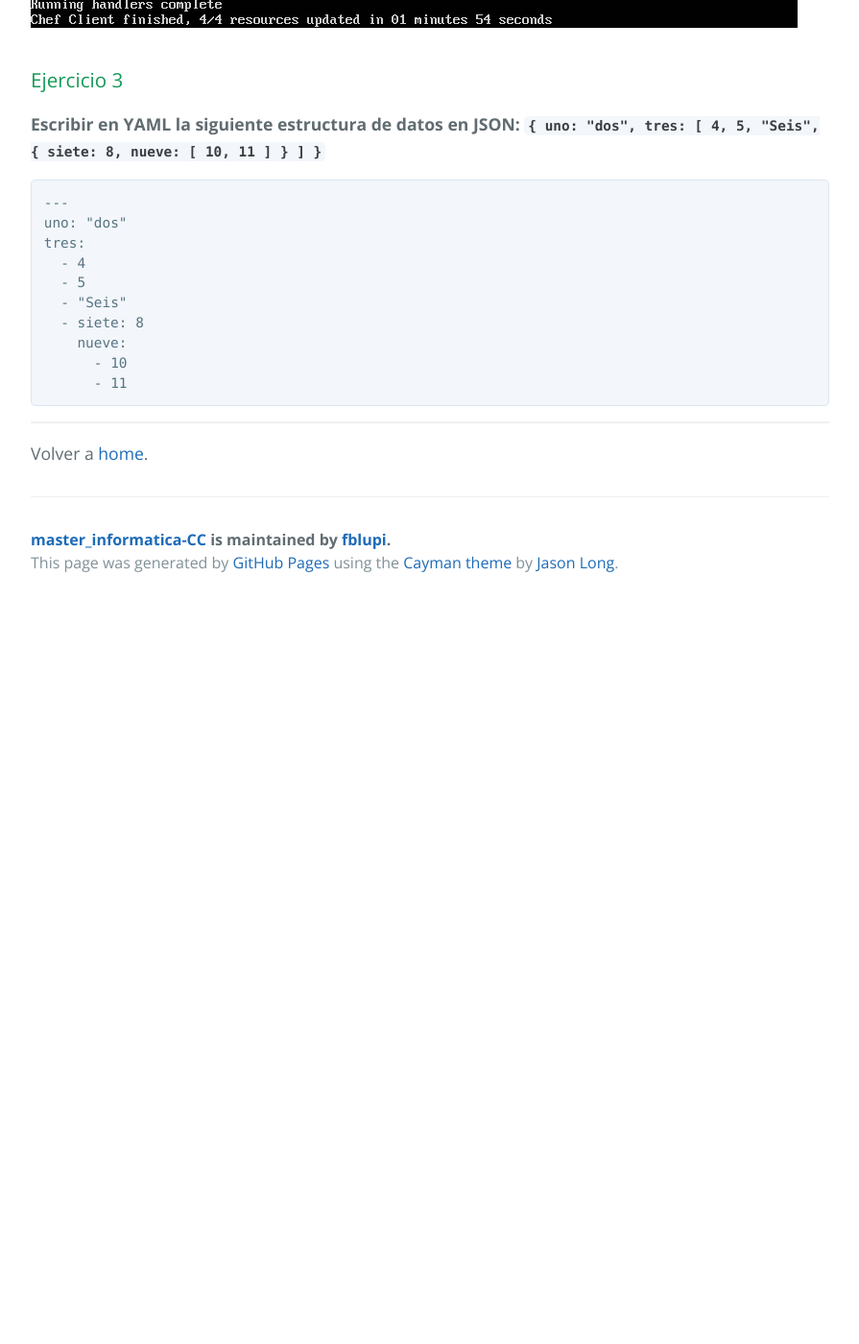
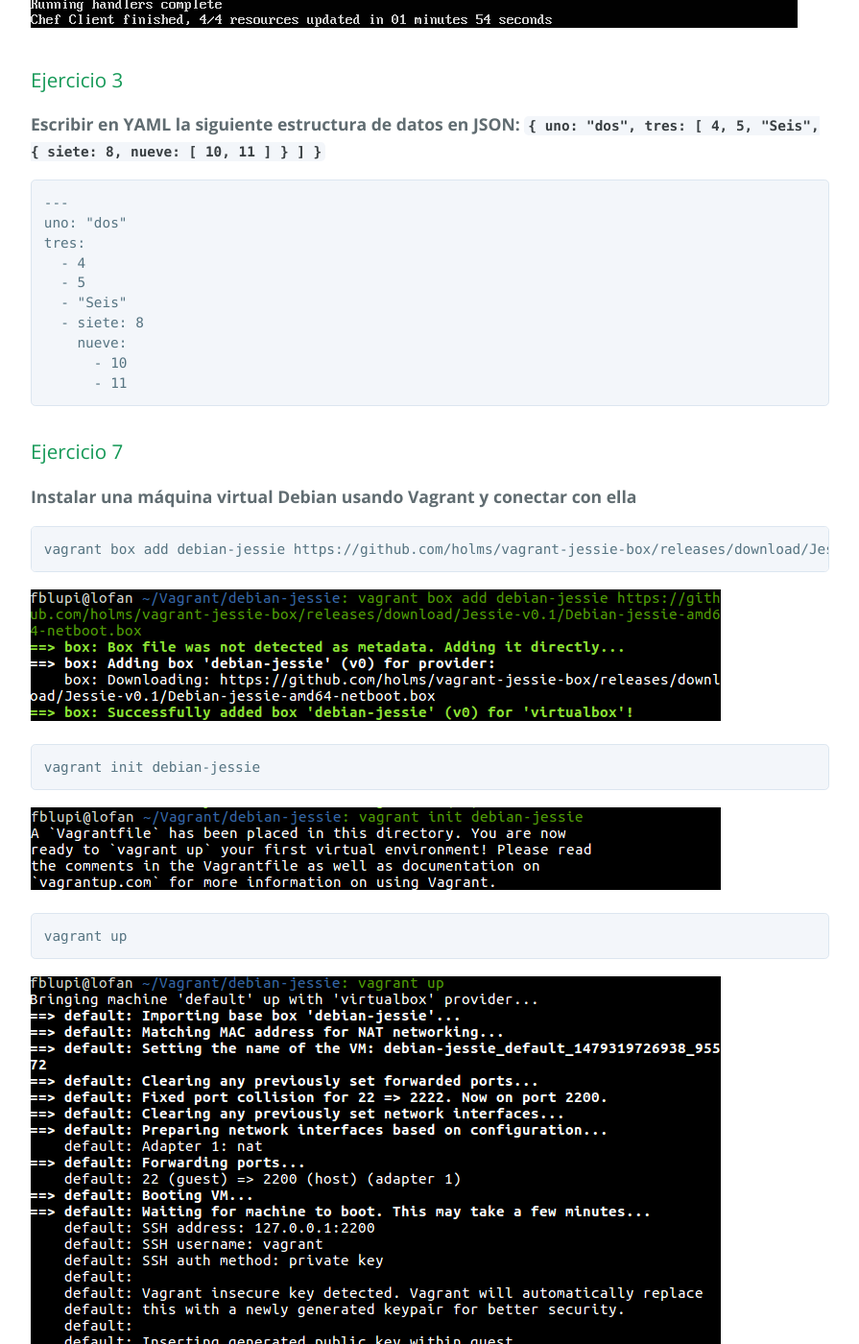
Before and after one commit to fblupi/master_informatica-CCFI, a Jekyll site: the page built from ejercicios-2.md, in a window 1280 px wide and 1400 px high, scrolled down 2259 px. Shown: the whole window at 96% size, without its empty margins (192-1087 px from the left). Built offline with Jekyll 4.4.1, drawn with Linux system fonts in a browser that asks for light colours; before the commit the page ends 2889 px from its top, so only the background shows below that.

Commit message:
Ejercicio 7 #21

````diff
--- a/ejercicios-2.md
+++ b/ejercicios-2.md
@@ -84,6 +84,35 @@ tres:
       - 11
 ```
 
+### Ejercicio 7
+
+**Instalar una máquina virtual Debian usando Vagrant y conectar con ella**
+
+```
+vagrant box add debian-jessie https://github.com/holms/vagrant-jessie-box/releases/download/Jessie-v0.1/Debian-jessie-amd64-netboot.box
+```
+
+![Vagrant Add](images/vagrant-add.png "vagrant-add")
+
+```
+vagrant init debian-jessie
+```
+
+![Vagrant Init](images/vagrant-init.png "vagrant-init")
+
+```
+vagrant up
+```
+
+![Vagrant Up](images/vagrant-up.png "vagrant-up")
+
+
+```
+vagrant ssh
+```
+
+![Vagrant SSH](images/vagrant-ssh.png "vagrant-ssh")
+
 ---
 
 Volver a [home](index).
````
Also changed, not shown: images/vagrant-add.png (added), images/vagrant-init.png (added), images/vagrant-ssh.png (added), images/vagrant-up.png (added).
